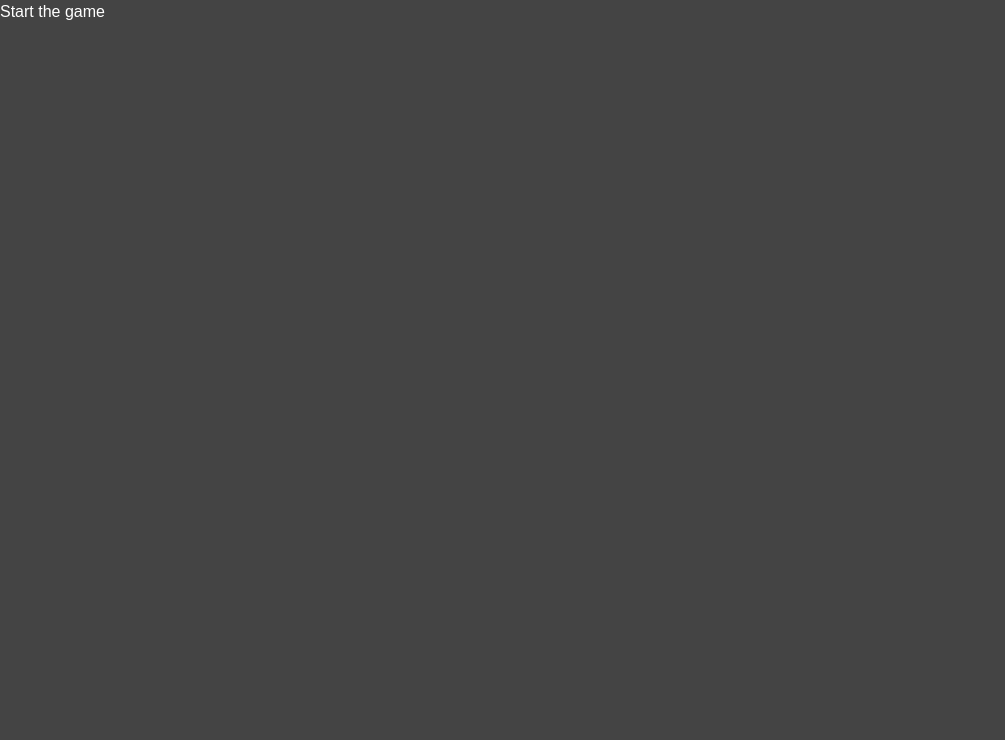
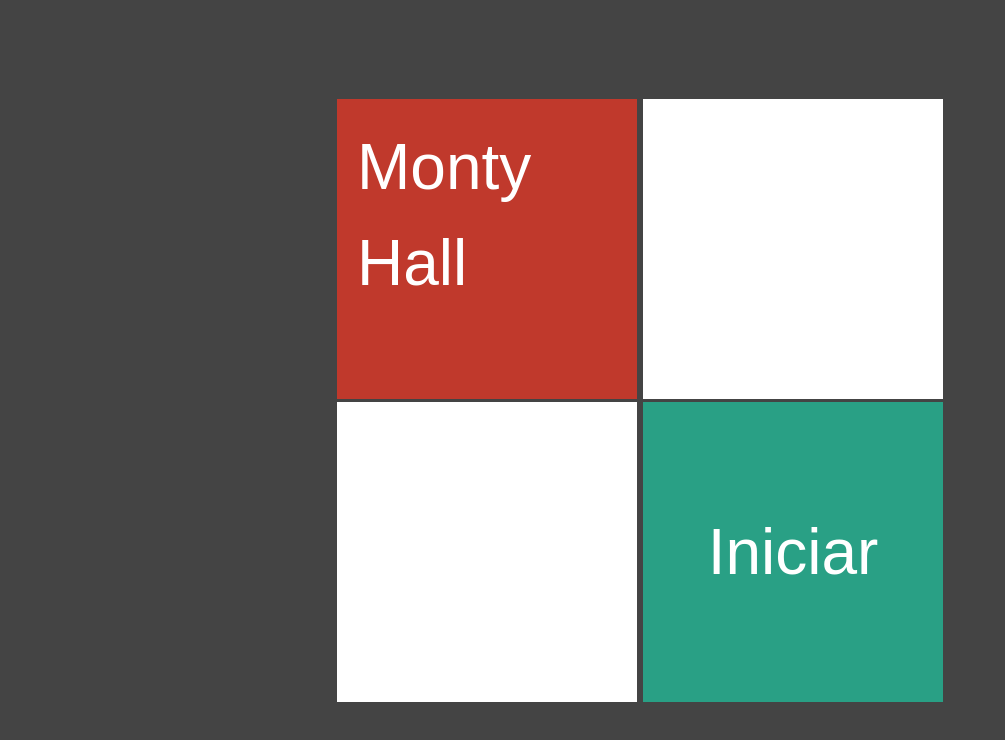
Before and after one commit to FelipeEnne/winningDoor, a Next.js app: page / in a window 1280 px wide. Shown: the top 740 px of the page, without its empty margins (0-1005 px from the left). Built offline with nearby package versions, Linux system fonts and the light colour scheme.

Commit message:
add card

```diff
--- /dev/null
+++ b/src/app/Page.module.css
@@ -0,0 +1,16 @@
+.form {
+  display: flex;
+  justify-content: center;
+  align-items: center;
+  height: 100vh;
+}
+
+.link {
+  display: flex;
+  justify-content: center;
+  align-items: center;
+  flex: 1;
+  margin: 0;
+  height: 260px;
+  width: 260px;
+}
--- a/src/app/page.tsx
+++ b/src/app/page.tsx
@@ -1,9 +1,26 @@
 "use client";
+
+import styles from "./Page.module.css";
+import Card from "@/components/Card/card";
+import Link from "next/link";
 
 export default function Home() {
   return (
-    <div style={{ display: "flex" }}>
-      <h1>Start the game</h1>
+    <div className={styles.form}>
+      <div className="">
+        <Card bgcolor="#c0392c">
+          <h1>Monty Hall</h1>
+        </Card>
+        <Card></Card>
+      </div>
+      <div className="">
+        <Card></Card>
+        <Card bgcolor="#29a085">
+          <Link href={`/game/4/2`}>
+            <h2 className={styles.link}>Iniciar</h2>
+          </Link>
+        </Card>
+      </div>
     </div>
   );
 }
--- /dev/null
+++ b/src/components/Card/Card.module.css
@@ -0,0 +1,9 @@
+.card {
+  display: flex;
+  width: 300px;
+  height: 300px;
+  color: white;
+  margin: 3px;
+  font-size: 4rem;
+  padding: 20px;
+}
--- /dev/null
+++ b/src/components/Card/card.tsx
@@ -0,0 +1,17 @@
+import styles from "./Card.module.css";
+
+interface CardProps {
+  bgcolor?: string;
+  children?: any;
+}
+
+export default function Card(props: CardProps) {
+  return (
+    <div
+      className={styles.card}
+      style={{ backgroundColor: props.bgcolor ?? "#fff" }}
+    >
+      {props.children}
+    </div>
+  );
+}
```
